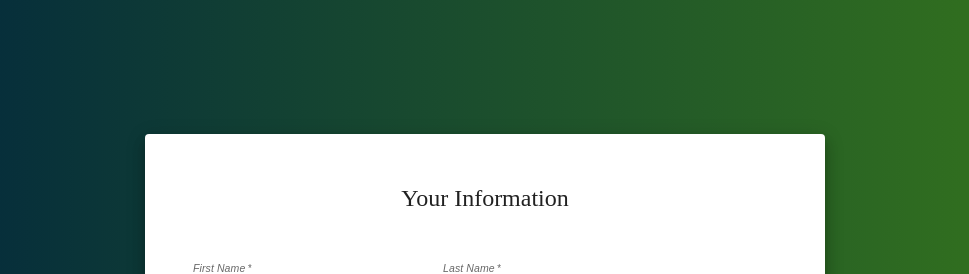
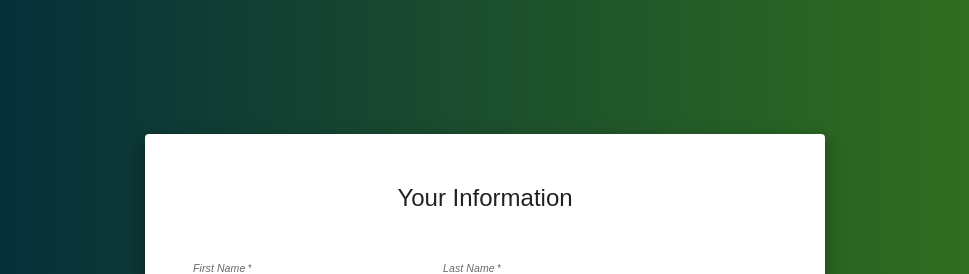
Before and after one commit to bhushan-thinkitive-ac/material_UI_userAuth, a React (Create React App) app: page /register in a window 1280 px wide. Shown: the top 274 px of the page, without its empty margins (155-1124 px from the left). Built offline with nearby package versions, Linux system fonts and the light colour scheme.

Commit message:
Update Register.jsx

```diff
--- a/src/Register.jsx
+++ b/src/Register.jsx
@@ -49,7 +49,7 @@ const Register = () => {
         >
             <Grid2 item xs={12} sm={10} md={8} lg={6}>
                 <Paper elevation={10} sx={{ padding: 6 }}>
-                    <Typography variant="h5" gutterBottom sx={{ fontFamily: 'Montserrat', fontWeight: 100, textAlign: 'center', mb: 6, mt: 0 }}>
+                    <Typography variant="h5" gutterBottom sx={{ fontFamily: 'Arial', fontWeight: 100, textAlign: 'center', mb: 6, mt: 0 }}>
                         Your Information
                     </Typography>
                     <form onSubmit={handleSubmit}>
```
